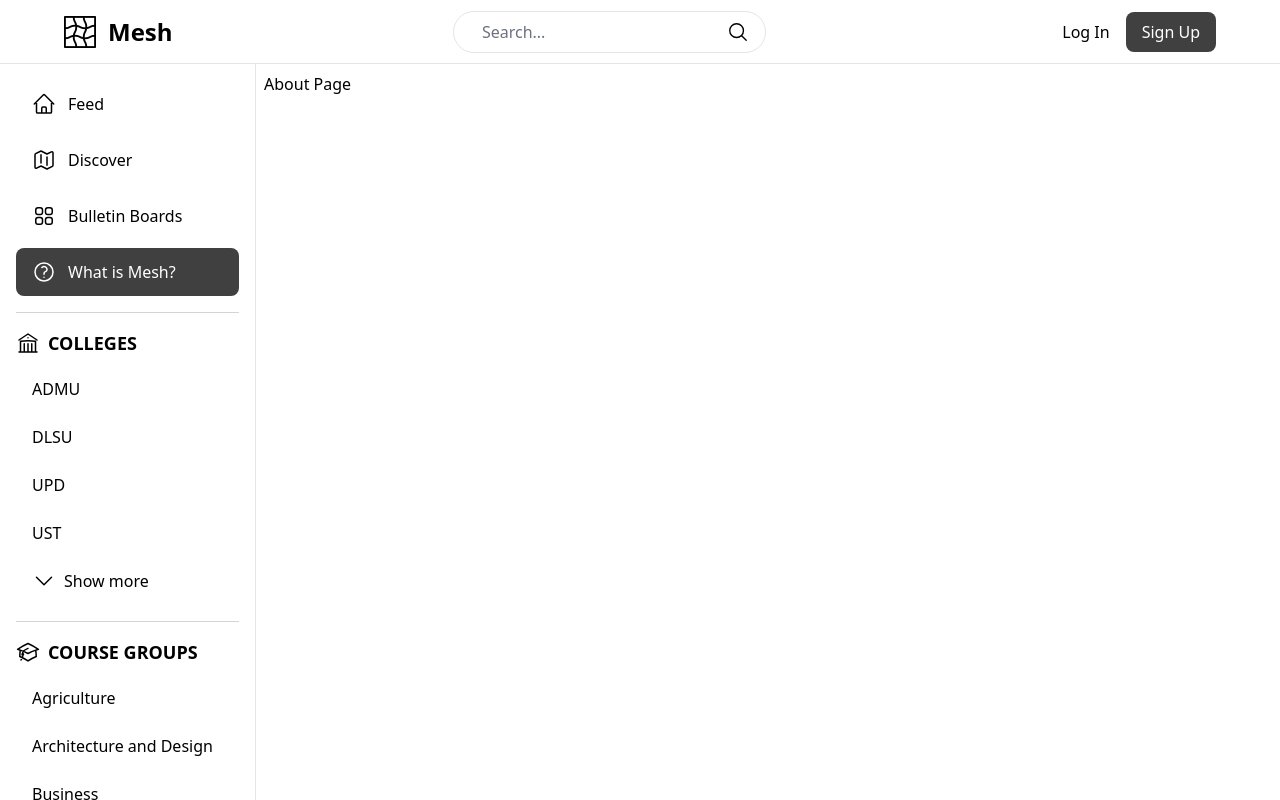
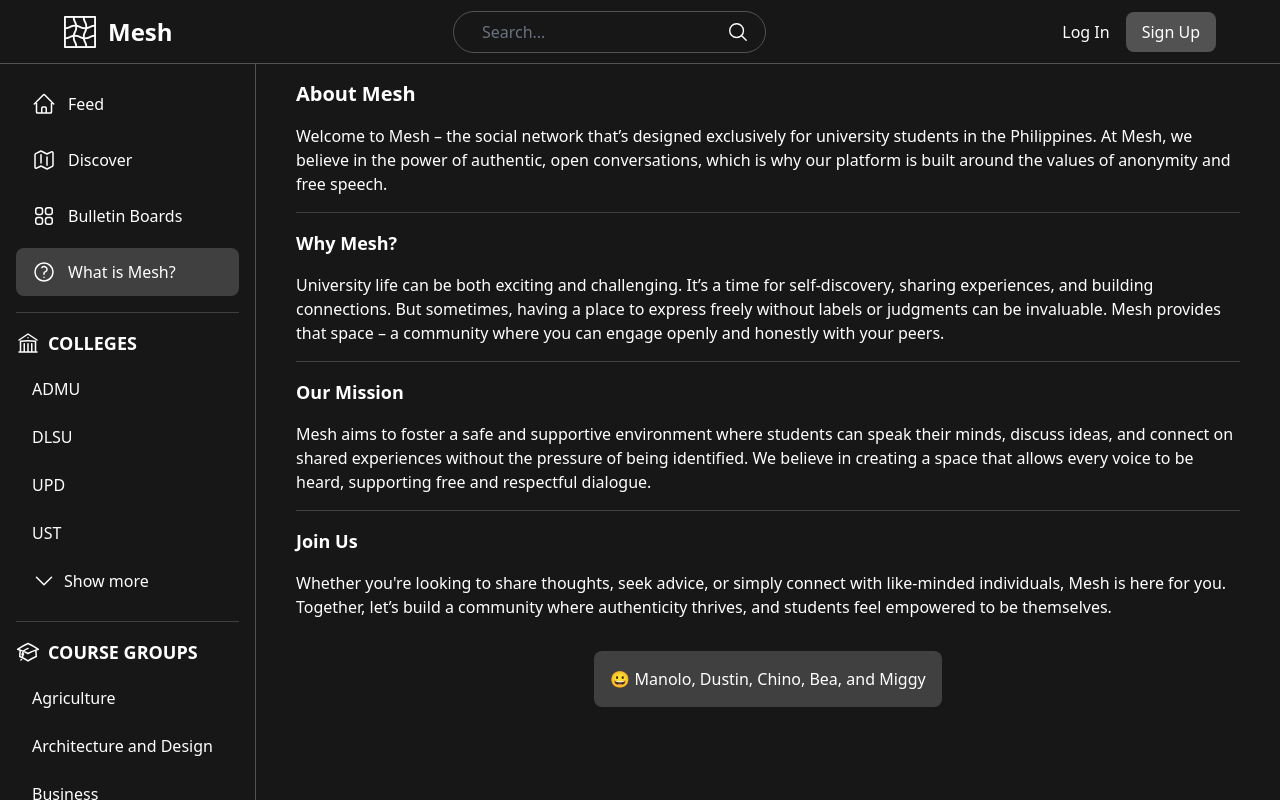
Before and after one commit to manologhernandez/mesh, a Vue app in the folder client/: page /about in a window 1280 px wide. Built offline with nearby package versions, Linux system fonts and the light colour scheme.

Commit message:
Added about page

```diff
--- a/client/index.html
+++ b/client/index.html
@@ -1,5 +1,5 @@
 <!DOCTYPE html>
-<html lang="en" class="light" >
+<html lang="en" class="dark" >
   <head>
     <meta charset="UTF-8">
     <link rel="icon" href="/favicon.ico">
--- a/client/src/App.vue
+++ b/client/src/App.vue
@@ -12,7 +12,7 @@
 
         <div class="">
           <RouterView
-            class="absolute w-full md:left-[20%] md:w-3/5 flex flex-col gap-0 p-2"
+            class="absolute w-full md:left-[20%] md:w-4/5 flex flex-col gap-0 p-2"
           />
         </div>
       </div>
--- /dev/null
+++ b/client/src/components/icons/SmileyIcon.vue
@@ -0,0 +1,20 @@
+<template>
+  <svg
+    xmlns="http://www.w3.org/2000/svg"
+    fill="none"
+    viewBox="0 0 24 24"
+    stroke-width="1.5"
+    stroke="currentColor"
+    class="size-6"
+  >
+    <path
+      stroke-linecap="round"
+      stroke-linejoin="round"
+      d="M15.182 15.182a4.5 4.5 0 0 1-6.364 0M21 12a9 9 0 1 1-18 0 9 9 0 0 1 18 0ZM9.75 9.75c0 .414-.168.75-.375.75S9 10.164 9 9.75 9.168 9 9.375 9s.375.336.375.75Zm-.375 0h.008v.015h-.008V9.75Zm5.625 0c0 .414-.168.75-.375.75s-.375-.336-.375-.75.168-.75.375-.75.375.336.375.75Zm-.375 0h.008v.015h-.008V9.75Z"
+    />
+  </svg>
+</template>
+
+<script setup></script>
+
+<style lang="scss" scoped></style>
--- a/client/src/views/AboutView.vue
+++ b/client/src/views/AboutView.vue
@@ -1,7 +1,56 @@
 <template>
-  <div>About Page</div>
+  <div class="flex flex-col gap-4 justify-center px-10 py-4">
+    <h1 class="text-xl font-bold">About Mesh</h1>
+
+    <p class="">
+      Welcome to Mesh – the social network that’s designed exclusively for
+      university students in the Philippines. At Mesh, we believe in the power
+      of authentic, open conversations, which is why our platform is built
+      around the values of anonymity and free speech.
+    </p>
+
+    <hr class="hr-responsive" />
+
+    <h2 class="text-lg font-bold">Why Mesh?</h2>
+    <p>
+      University life can be both exciting and challenging. It’s a time for
+      self-discovery, sharing experiences, and building connections. But
+      sometimes, having a place to express freely without labels or judgments
+      can be invaluable. Mesh provides that space – a community where you can
+      engage openly and honestly with your peers.
+    </p>
+
+    <hr class="hr-responsive" />
+
+    <h2 class="text-lg font-bold">Our Mission</h2>
+    <p>
+      Mesh aims to foster a safe and supportive environment where students can
+      speak their minds, discuss ideas, and connect on shared experiences
+      without the pressure of being identified. We believe in creating a space
+      that allows every voice to be heard, supporting free and respectful
+      dialogue.
+    </p>
+
+    <hr class="hr-responsive" />
+
+    <h2 class="text-lg font-bold">Join Us</h2>
+    <p>
+      Whether you're looking to share thoughts, seek advice, or simply connect
+      with like-minded individuals, Mesh is here for you. Together, let’s build
+      a community where authenticity thrives, and students feel empowered to be
+      themselves.
+    </p>
+
+    <div
+      class="text-center mt-4 bg-neutral-700 w-fit self-center p-4 rounded-lg flex flex-col gap-2 items-center"
+    >
+      <span class="text-nowrap"> 😀 Manolo, Dustin, Chino, Bea, and Miggy</span>
+    </div>
+  </div>
 </template>
 
-<script setup></script>
+<script setup>
+import SmileyIcon from "@/components/icons/SmileyIcon.vue";
+</script>
 
 <style lang="scss" scoped></style>
--- a/client/src/views/HomeView.vue
+++ b/client/src/views/HomeView.vue
@@ -1,5 +1,6 @@
 <template>
   <div class="">
+    <div class="md:w-[60vw] pe-8">
       <div>
         <ThreadlineWidget :threadlines="THREADLINES" />
       </div>
@@ -24,6 +25,7 @@
       <div v-for="post in posts">
         <PostCard :post="post" />
         <hr class="my-0 hr-responsive" />
+      </div>
     </div>
 
     <!-- right pane -->
--- a/client/src/views/LoginView.vue
+++ b/client/src/views/LoginView.vue
@@ -1,5 +1,5 @@
 <template>
-  <div></div>
+  <div>Login page</div>
 </template>
 
 <script setup></script>
--- a/client/src/views/SignupView.vue
+++ b/client/src/views/SignupView.vue
@@ -1,5 +1,5 @@
 <template>
-  <div></div>
+  <div>Signup page</div>
 </template>
 
 <script setup></script>
```
Lines whose indentation alone changed are shown as unchanged.
